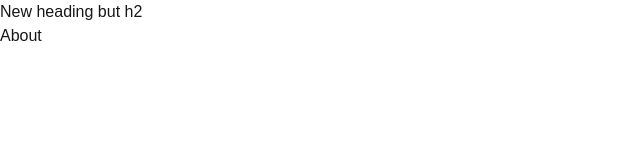
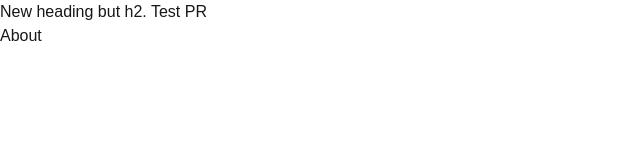
Before and after one commit to Supporter09/ci_cd_vercel, a Next.js app: page / in a window 1280 px wide. Shown: the top 160 px of the page, without its empty margins (0-640 px from the left). Built offline with nearby package versions, Linux system fonts and the light colour scheme.

Commit message:
chore: test

```diff
--- a/src/pages/index.js
+++ b/src/pages/index.js
@@ -15,7 +15,7 @@ const geistMono = Geist_Mono({
 export default function Home() {
   return (
     <div>
-      <h2>New heading but h2</h2>
+      <h2>New heading but h2. Test PR</h2>
       <Link href="/about">About</Link>
     </div>
   );
```
